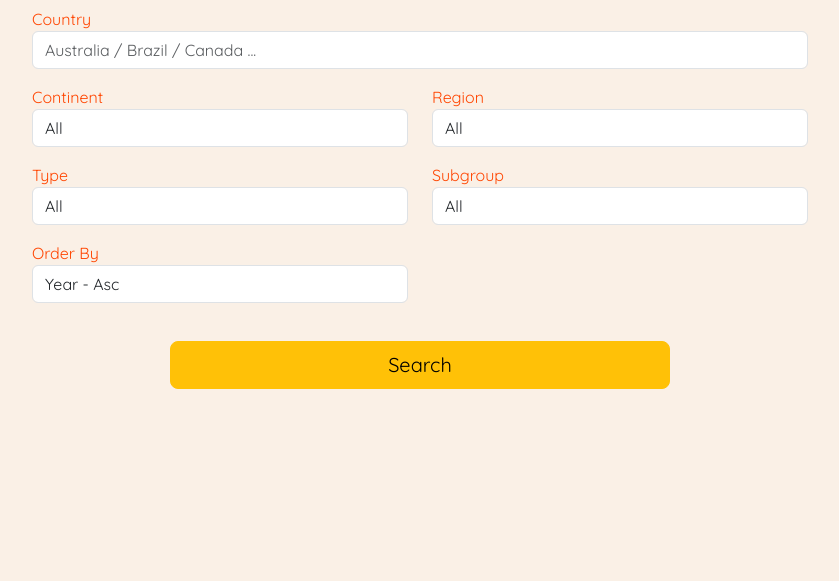
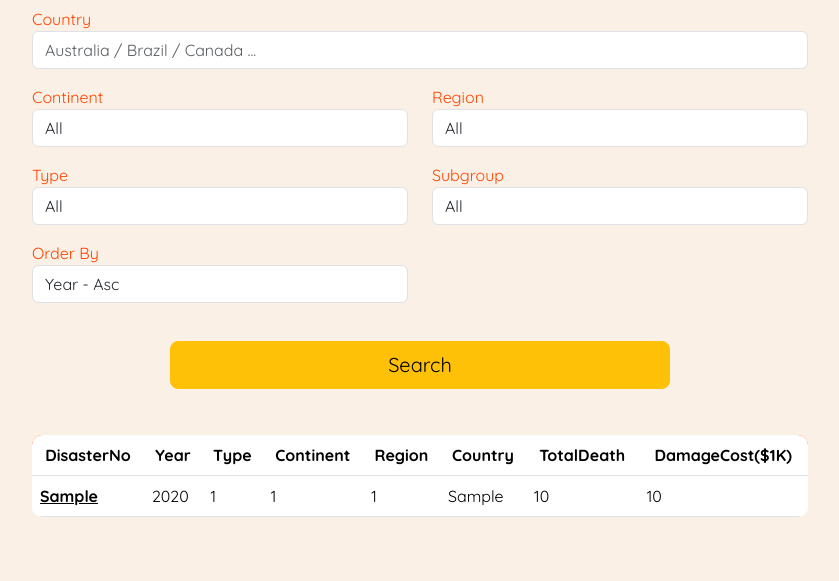
Before and after one commit to azusaw/hotel_CS551Q, a Django app: page /search in a window 1280 px wide. Shown: the part 384-965 px from the top of the page, without its empty margins (220-1059 px from the left). Before the commit the page ends 773 px from the top, so only its background shows below. Run offline with Django 4.2, Linux system fonts and the light colour scheme; tables that the repository leaves empty hold one stand-in row (values such as "Sample post"); some libraries are stand-ins or nearby versions.

Commit message:
create order by function

```diff
--- a/disaster/templates/disaster_search.html
+++ b/disaster/templates/disaster_search.html
@@ -1,7 +1,7 @@
 {% extends "base.html" %}
 {% block page_content %}
 <h1>Search Data by Conditions</h1>
-<form action="/search" method="post" id="search" class="row">
+<form action="{% url 'search' %}" method="get" 　id="search" class="row">
     <div class="col-sm-12 my-2">
         <label for="country">Country</label>
         <input type="text" id="country" name="country" class="form-control"
@@ -46,19 +46,19 @@
     <div class="col-sm-6 my-2">
         <label for="order">Order By</label>
         <select id="order" name="order" class="form-control">
-            <option value='year asc'>Year - Asc</option>
-            <option value='year desc'>Year - Desc</option>
-            <option value='totalDeaths asc'>Total Deaths - Asc</option>
-            <option value='totalDeaths desc'>Total Deaths - Desc</option>
-            <option value='damageCost asc'>Damage Cost - Asc</option>
-            <option value='damageCost desc'>Damage Cost - Desc</option>
+            <option value='year'>Year - Asc</option>
+            <option value='-year'>Year - Desc</option>
+            <option value='totalDeaths'>Total Deaths - Asc</option>
+            <option value='-totalDeaths'>Total Deaths - Desc</option>
+            <option value='damageCost'>Damage Cost - Asc</option>
+            <option value='-damageCost'>Damage Cost - Desc</option>
         </select>
     </div>
     <div class="align-center">
         <input type="submit" class="btn btn-lg btn-warning my-6" value="Search">
     </div>
 </form>
-{% if rows %}
+{% if disasters %}
 {% include 'disaster_table.html' with rows=disasters %}
 {% endif %}
 {% endblock %}
--- a/disaster/templates/disaster_table.html
+++ b/disaster/templates/disaster_table.html
@@ -7,6 +7,7 @@
         <th scope="col">Continent</th>
         <th scope="col">Region</th>
         <th scope="col">Country</th>
+        <th scope="col">TotalDeath</th>
         <th scope="col">DamageCost($1K)</th>
     </tr>
     </thead>
@@ -19,6 +20,7 @@
         <td>{{row.continent.id}}</td>
         <td>{{row.region.id}}</td>
         <td>{{row.country}}</td>
+        <td>{{row.totalDeaths}}</td>
         <td>{{row.damageCost}}</td>
     </tr>
     {% endfor %}
--- a/disaster/views.py
+++ b/disaster/views.py
@@ -22,5 +22,7 @@ def disaster_search(request):
     subgroups = Subgroup.objects.all()
     continents = Continent.objects.all()
     regions = Region.objects.all()
+    disasters = Disaster.objects.all().order_by("year" if "order" not in request.GET else request.GET['order'])
     return render(request, 'disaster_search.html',
-                  {'types': types, 'subgroups': subgroups, 'continents': continents, 'regions': regions})
+                  {'disasters': disasters, 'types': types, 'subgroups': subgroups, 'continents': continents,
+                   'regions': regions})
```
